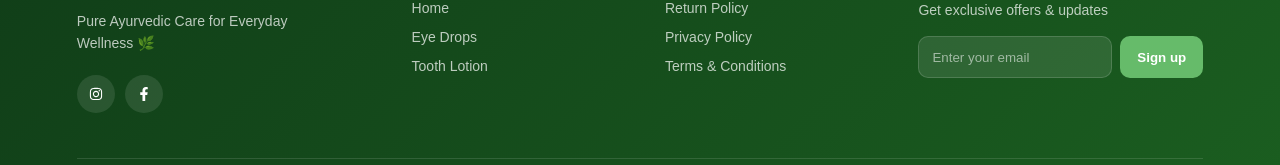
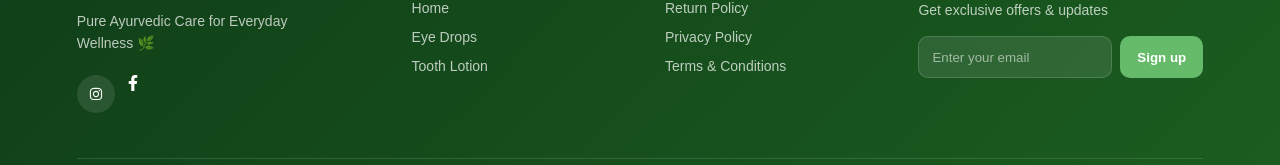
Before and after one commit to gurleengur887-droid/Vaidya-frontend, a React (Create React App) app: page /success in a window 1280 px wide. Shown: the part 899-1064 px from the top of the page. Built offline with nearby package versions, Linux system fonts and the light colour scheme.

Commit message:
Fix footer Facebook link

```diff
--- a/src/Footer/Footer.jsx
+++ b/src/Footer/Footer.jsx
@@ -91,12 +91,12 @@ export default function Footer() {
               <FaInstagram />
             </a>
 
-            <a
-              href="#"
-              aria-label="Facebook"
-            >
-              <FaFacebookF />
-            </a>
+           <span
+  className="footer-social-link"
+  aria-label="Facebook"
+>
+  <FaFacebookF />
+</span>
 
           </div>
 
```
